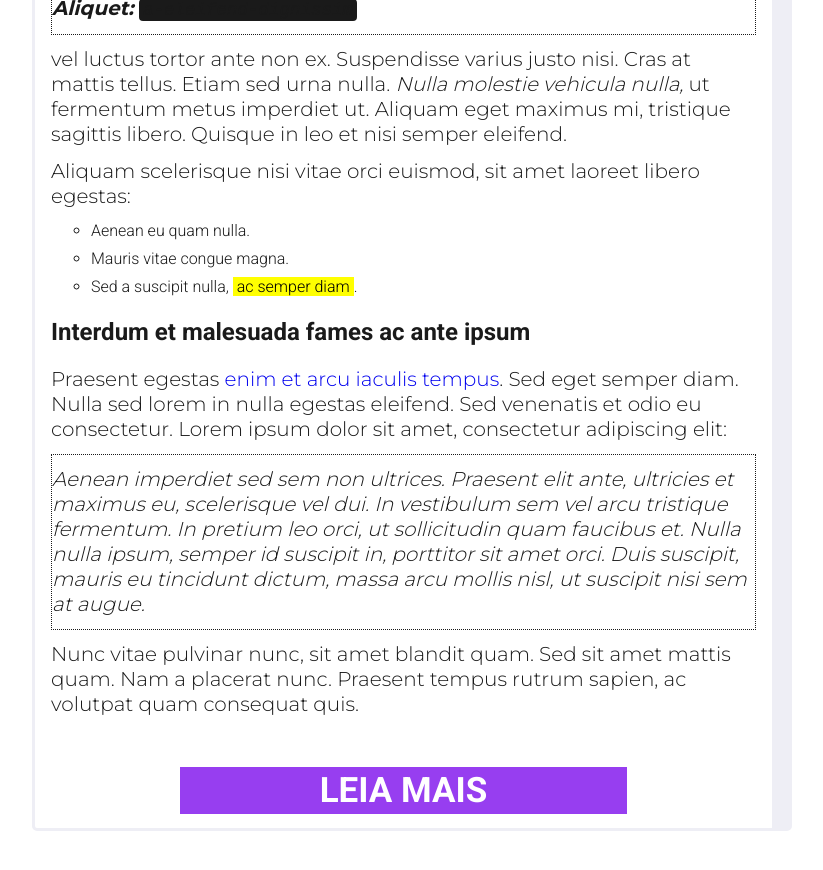
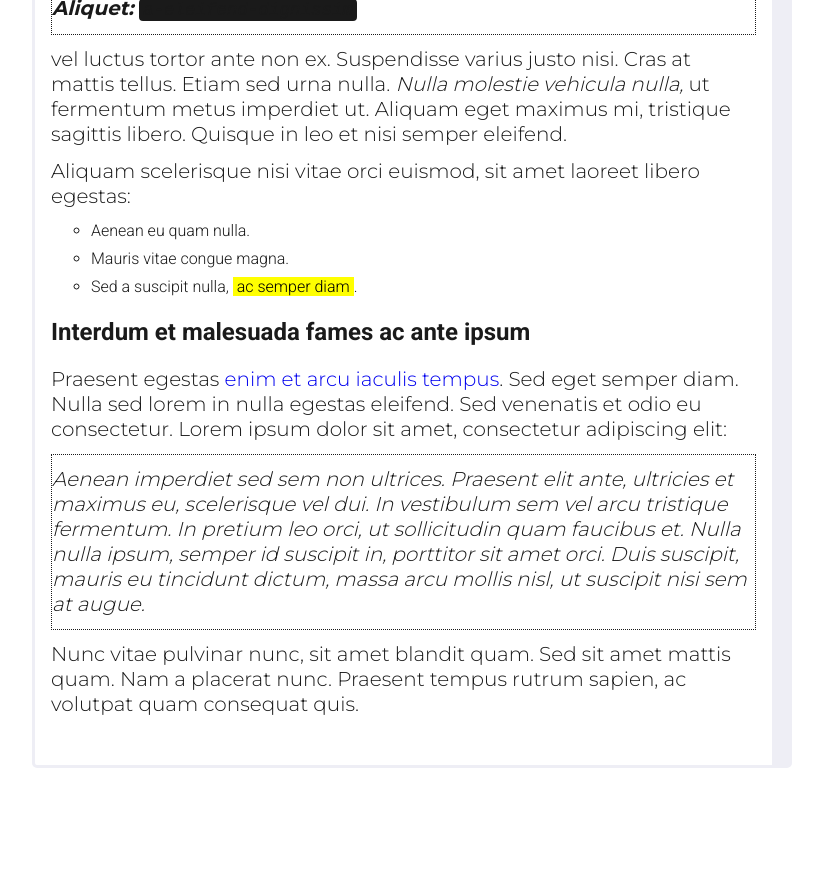
Before and after one commit to adultcomicsbr/adultcomicsbr.github.io, a Jekyll site: the page built from _posts/2017-03-27-lorem-ipsum-dolor.md, in a window 1280 px wide and 900 px high, scrolled down 866 px. Shown: the top 870 px of the window, without its empty margins (248-1071 px from the left). Built offline with Jekyll 4.4.1, drawn with Linux system fonts in a browser that asks for light colours; after the commit the page ends 1702 px from its top, so only the background shows below that.

Commit message:
Update post.html

```diff
--- a/_layouts/post.html
+++ b/_layouts/post.html
@@ -26,10 +26,7 @@ layout: default
 
                 <div class="posts__category {{ page_type }}">{{ page.category }}</div>
 
-
-
                 <div class="post__content {{ page_type }}">{{ content }}</div><br>
-                <div class="post__jump"><a href="{{ post.url }}">LEIA MAIS</a></div>
             </li>
     </ul>
   </main>
```
